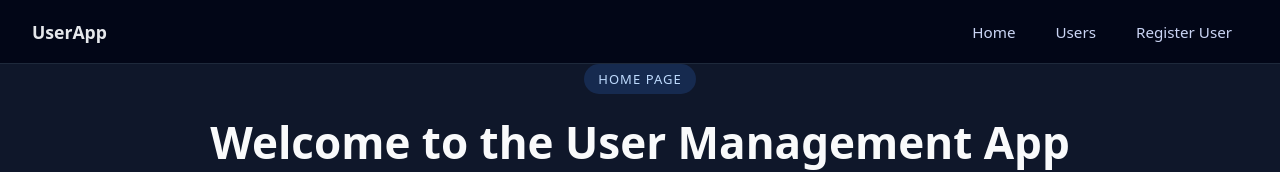
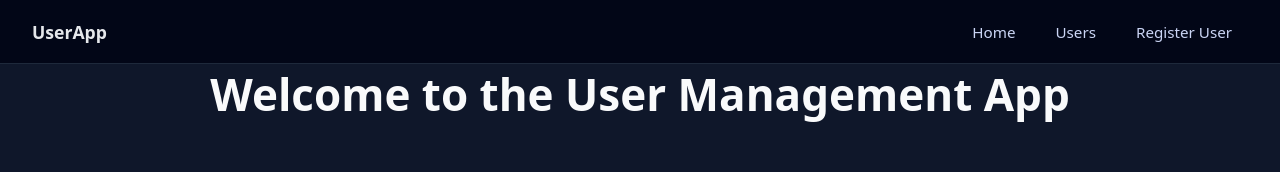
Before and after one commit to Dimigkek/userapp-frontend, a React (Vite) app: page / in a window 1280 px wide. Shown: the top 172 px of the page. Built offline with nearby package versions, Linux system fonts and the light colour scheme; no server answers.

Commit message:
removed span Home Page

```diff
--- a/src/pages/Home.jsx
+++ b/src/pages/Home.jsx
@@ -27,7 +27,6 @@ export default function Home() {
 
     return (
         <div className="home">
-            <span className="home-badge">Home Page</span>
             <h1 className="home-title">Welcome to the User Management App</h1>
 
             <div className="home-actions">
```
